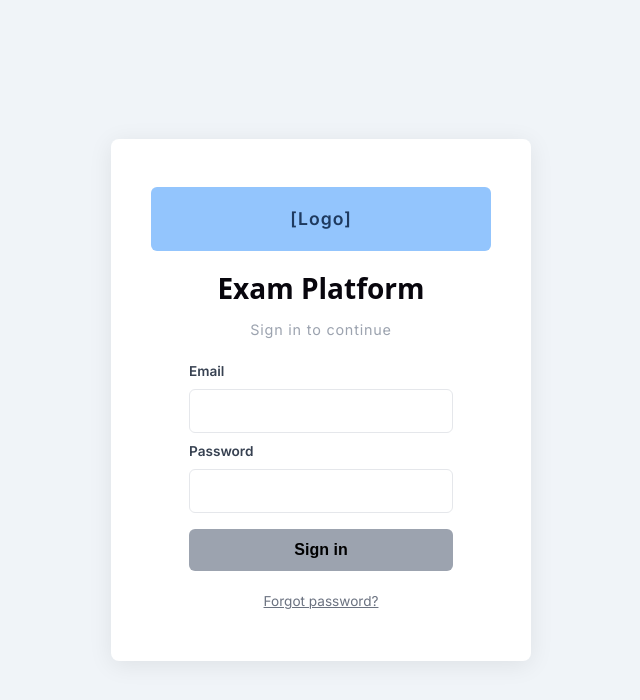
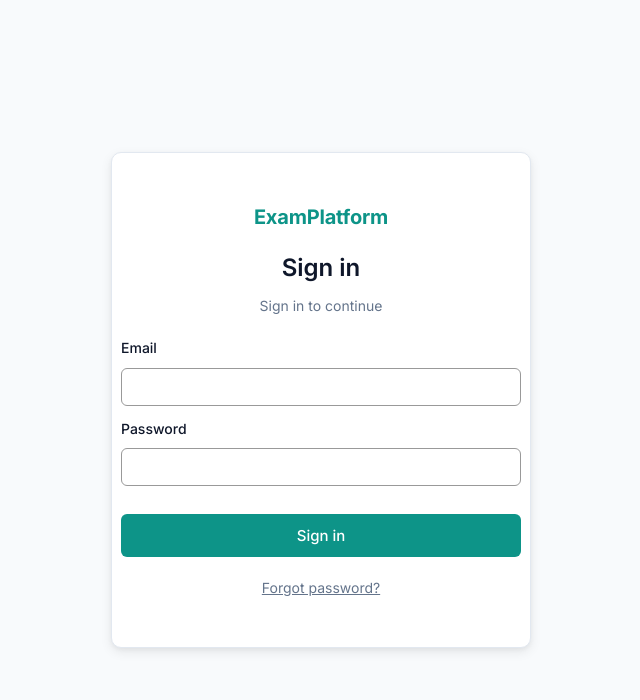
Before and after one commit to summer-group5/ai-exam-platform, a React (Vite) app in the folder frontend/: page /login in a window 1280 px wide. Shown: the top 700 px of the page, without its empty margins (319-959 px from the left). Built offline with nearby package versions, Linux system fonts and the light colour scheme; no server answers; the database is empty.

Commit message:
feat: restyle login

```diff
--- a/frontend/src/pages/Loginpage.css
+++ b/frontend/src/pages/Loginpage.css
@@ -3,112 +3,96 @@
   justify-content: center;
   align-items: center;
   min-height: 100vh;
-  background-color: #f0f4f8;
+  background: var(--color-canvas);
 }
 
 .login-card {
-  background: white;
-  padding: 48px 40px;
+  background: var(--color-surface);
+  border: 1px solid var(--color-border);
+  border-radius: var(--radius-md);
+  box-shadow: var(--shadow-md);
+  padding: var(--space-12) var(--space-10);
   width: 420px;
   display: flex;
   flex-direction: column;
   align-items: center;
-  gap: 12px;
-  box-shadow: 0 4px 24px rgba(0, 0, 0, 0.08);
-  border-radius: 8px;
+  gap: var(--space-3);
 }
 
-.login-logo {
-  background-color: #93c5fd;
-  width: 100%;
-  padding: 18px;
-  text-align: center;
-  font-size: 1.1rem;
-  font-weight: 600;
-  color: #1e3a5f;
-  border-radius: 6px;
-  margin-bottom: 8px;
-  letter-spacing: 1px;
+.login-brand {
+  font-size: 1.25rem;
+  font-weight: 700;
+  color: var(--color-primary);
+  letter-spacing: -0.01em;
+  margin-bottom: var(--space-2);
 }
 
 .login-card h1 {
-  font-family: system-ui, 'Segoe UI', Roboto, sans-serif;
-  font-size: 1.75rem;
-  font-weight: 700;
+  font-size: 1.5rem;
+  font-weight: 600;
+  color: var(--color-text);
   margin: 0;
-  color: #08060d;
 }
 
 .login-subtitle {
-  color: #9ca3af;
-  margin: 0;
-  font-size: 0.9rem;
-  letter-spacing: 0.05rem;
+  color: var(--color-text-muted);
+  font-size: 0.875rem;
+  margin: 0 0 var(--space-2);
 }
 
 .login-form-group {
   display: flex;
   flex-direction: column;
-  gap: 6px;
+  gap: var(--space-1);
   width: 100%;
-  margin-top: 8px;
+  margin-top: var(--space-2);
 }
 
 .login-form-group label {
-  font-size: 0.85rem;
-  font-weight: 600;
-  color: #374151;
-}
-
-.login-form-group input {
-  padding: 11px 14px;
-  border: 1px solid #e5e7eb;
-  border-radius: 6px;
-  font-size: 1rem;
-  width: 100%;
-  box-sizing: border-box;
-  color: #111827;
-  transition: border-color 0.15s;
-}
-
-.login-form-group input:focus {
-  outline: none;
-  border-color: #60a5fa;
+  font-size: 0.875rem;
+  font-weight: 500;
+  color: var(--color-text);
 }
 
 .login-btn {
   width: 100%;
-  padding: 12px;
-  background-color: #9ca3af;
-  color: rgb(0, 0, 0);
+  padding: var(--space-3);
+  background: var(--color-primary);
+  color: #fff;
   border: none;
-  border-radius: 6px;
-  font-size: 1rem;
-  font-weight: 600;
+  border-radius: var(--radius-sm);
+  font-family: var(--font-sans);
+  font-size: 0.9375rem;
+  font-weight: 500;
   cursor: pointer;
-  margin-top: 16px;
-  transition: background-color 0.15s;
+  margin-top: var(--space-4);
+  transition: background 0.15s;
 }
 
-.login-btn:hover {
-  background-color: #6b7280;
+.login-btn:hover:not(:disabled) {
+  background: var(--color-primary-hover);
+}
+
+.login-btn:disabled {
+  opacity: 0.6;
+  cursor: not-allowed;
 }
 
 .login-error {
-  color: #dc2626;
+  color: var(--color-danger);
   font-size: 0.875rem;
   width: 100%;
   margin: 0;
 }
 
 .login-forgot {
-  color: #6b7280;
-  font-size: 0.85rem;
-  margin-top: 8px;
+  color: var(--color-text-muted);
+  font-size: 0.875rem;
+  margin-top: var(--space-2);
   text-decoration: underline;
   cursor: pointer;
 }
 
 .login-forgot:hover {
-  color: #374151;
+  color: var(--color-text);
 }
--- a/frontend/src/pages/Loginpage.jsx
+++ b/frontend/src/pages/Loginpage.jsx
@@ -30,14 +30,14 @@ export default function Loginpage() {
 
       <div className='login-card'>
 
-        <div className='login-logo'>[Logo]</div>
+        <div className='login-brand'>ExamPlatform</div>
 
-        <h1>Exam Platform</h1>
+        <h1>Sign in</h1>
         <p className='login-subtitle'>Sign in to continue</p>
 
         <form onSubmit={handleSubmit}>
 
-          <div className='login-form-group'>
+          <div className='form-group'>
             <label>Email</label>
             <input
               type='email'
@@ -47,7 +47,7 @@ export default function Loginpage() {
             />
           </div>
 
-          <div className='login-form-group'>
+          <div className='form-group'>
             <label>Password</label>
             <input
               type='password'
```
